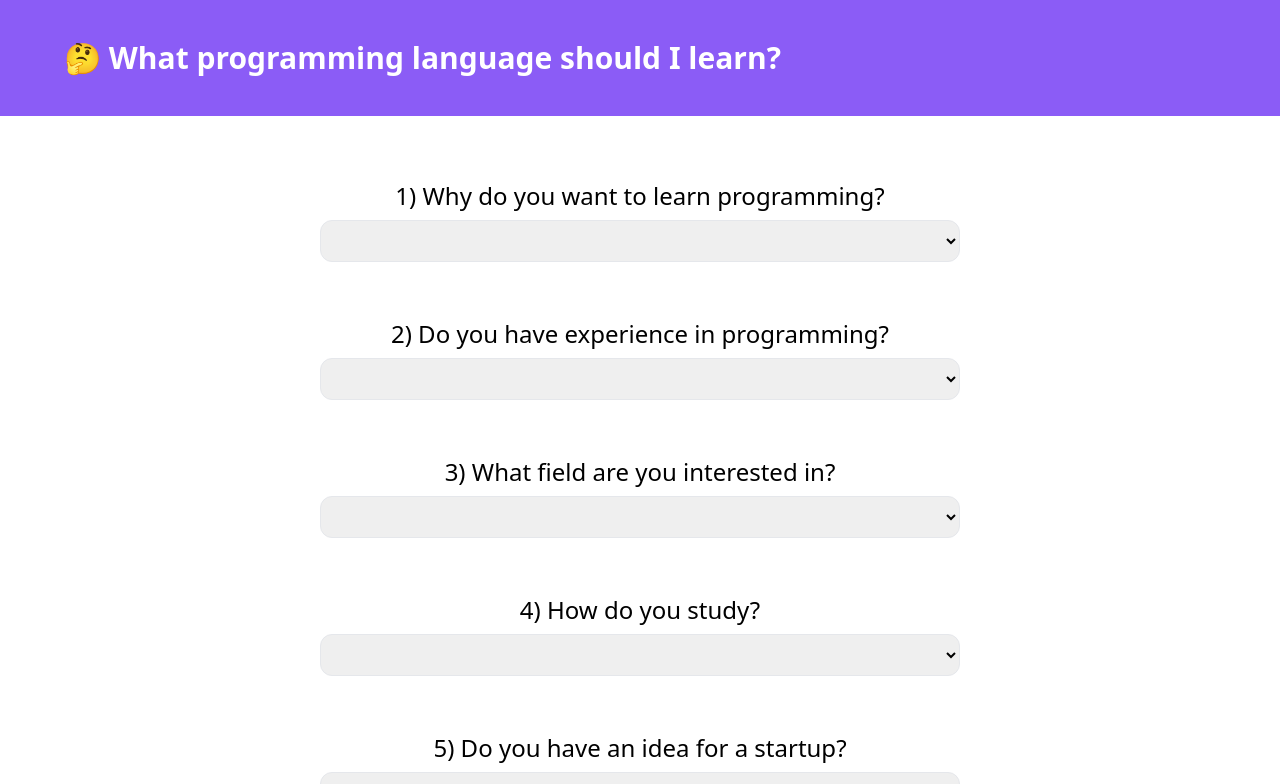
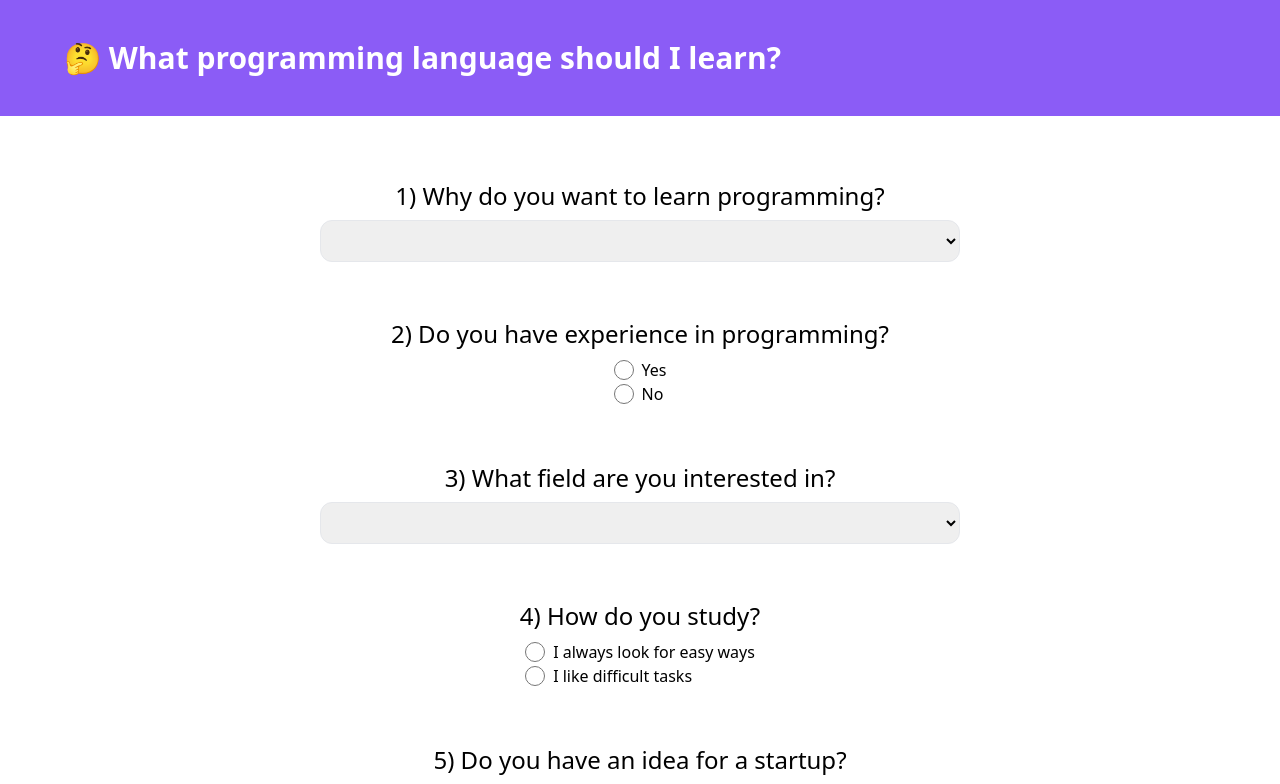
Before and after one commit to gracethomp/esystem, a React (Create React App) app: page / in a window 1280 px wide. Shown: the top 784 px of the page. Built offline with nearby package versions, Linux system fonts and the light colour scheme.

Commit message:
different type of q/a

```diff
--- a/src/ui/common/dropdown/Dropdown.js
+++ b/src/ui/common/dropdown/Dropdown.js
@@ -1,5 +1,7 @@
-export const Dropdown = ({ answers, onChange }) => {
+export const Dropdown = ({ answers, onChange, name }) => {
   return (
+    <>
+      {answers.length > 2 ? (
         <select
           className="border w-full p-2 rounded-xl m-2"
           onChange={(answer) => onChange(answer)}
@@ -9,5 +11,22 @@ export const Dropdown = ({ answers, onChange }) => {
             <option value={value}>{value}</option>
           ))}
         </select>
+      ) : (
+        <div className="flex flex-col m-2">
+          {answers?.map((value) => (
+            <label key={value} className="inline-flex items-center">
+              <input
+                type="radio"
+                name={name}
+                value={value}
+                onChange={(value) => onChange(value)}
+                className="form-radio h-5 w-5 text-blue-600"
+              />
+              <span className="ml-2">{value}</span>
+            </label>
+          ))}
+        </div>
+      )}{" "}
+    </>
   );
 };
--- a/src/ui/common/form/question/Question.js
+++ b/src/ui/common/form/question/Question.js
@@ -4,7 +4,7 @@ export const Question = ({ question, answers, onChange }) => {
   return (
     <div className="flex flex-col md:items-center justify-between w-full py-6">
       <p className="text-2xl">{question}</p>
-      <Dropdown answers={answers} onChange={onChange}/>
+      <Dropdown answers={answers} onChange={onChange} name={question}/>
     </div>
   );
 };
```
Lines whose indentation alone changed are shown as unchanged.
